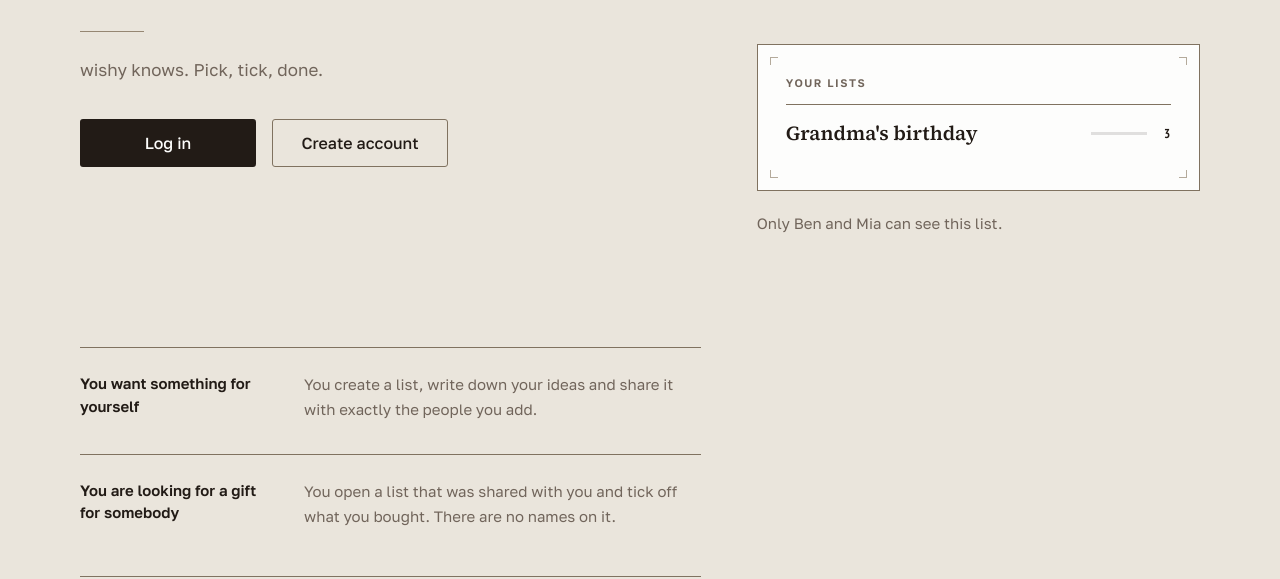
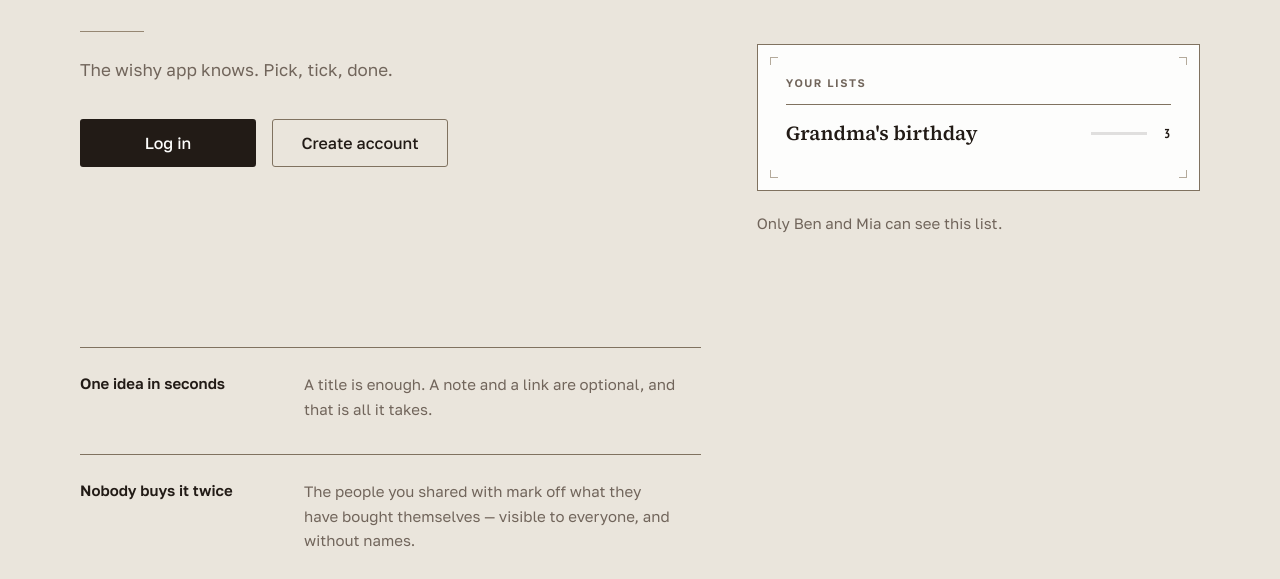
Before and after one commit to jsbase/gifthub, a Next.js app: page /en in a window 1280 px wide. Shown: the part 189-768 px from the top of the page. Built offline with nearby package versions, Linux system fonts and the light colour scheme; no server answers.

Commit message:
Name the app in the standfirst and drop the roles block

```diff
--- a/app/[lang]/page.tsx
+++ b/app/[lang]/page.tsx
@@ -6,7 +6,6 @@ import AuthButtons from '@/components/auth-buttons';
 import Footer from '@/components/footer';
 import FeatureCards from '@/components/feature-cards';
 import LandingPreview from '@/components/landing-preview';
-import LandingRoles from '@/components/landing-roles';
 import { cn } from '@/lib/utils';
 import type { PageProps, Translations } from '@/types';
 
@@ -24,10 +23,10 @@ import type { PageProps, Translations } from '@/types';
  *          one, dropped 6rem so its top edge falls between the claim's first and
  *          second line. Two masses of different widths with different top edges
  *          and different left and right margins.
- *   row 2  the two roles and the three mechanisms run down the wide column and
- *          the narrow one is left as bare board.
+ *   row 2  the three mechanisms run down the wide column and the narrow one is left
+ *          as bare board.
  *
- * The eye therefore travels claim → plate → roles → mechanisms, a diagonal, instead
+ * The eye therefore travels claim → plate → mechanisms, a diagonal, instead
  * of straight down a centred axis. Nothing on the page shares a left edge with
  * anything below it, and that is the point: the previous version was a hero
  * rectangle, a three-up feature row and a second rectangle of exactly the same
@@ -108,8 +107,8 @@ const Home: NextPage<PageProps> = async ({ params }) => {
                 {/*
                   The album's entry rule: a catalogue marks the start of an entry
                   with a short line of ink. It sits between the claim and the
-                  sentence that explains it, so the two read as different registers
-                  of the same voice rather than as a heading and its subtitle.
+                  sentence under it, so the two read as different registers of the
+                  same voice rather than as a heading and its subtitle.
                 */}
                 <span
                   aria-hidden='true'
@@ -124,12 +123,12 @@ const Home: NextPage<PageProps> = async ({ params }) => {
                 />
 
                 {/*
-                  A standfirst, not a subtitle: what the product actually is, in
-                  concrete terms. Deliberately narrower than the claim above it and
-                  narrower than the plate beside it, so the page carries three
-                  measures rather than one - the widest for the thing being said,
-                  the middle for the thing being shown, the narrowest for the
-                  sentence that ties them.
+                  A standfirst, not a subtitle: it answers the claim, rather than
+                  describing the product a second time. Deliberately narrower than
+                  the claim above it and narrower than the plate beside it, so the
+                  page carries three measures rather than one - the widest for the
+                  thing being said, the middle for the thing being shown, the
+                  narrowest for the sentence that ties them.
 
                   `order-4` below `sm` and `order-3` from `sm` up: on a phone the
                   standfirst moves UNDER the two buttons, and on anything with
@@ -143,18 +142,19 @@ const Home: NextPage<PageProps> = async ({ params }) => {
                   and the second button finished below the fold on both 320x568 and
                   360x640, which is where most small Androids are. Those numbers
                   belong to the stand before this one, and the sentence above is
-                  longer than that one was (148 characters of German against 129),
-                  which is exactly why the order may no longer be argued from the
-                  copy: moving the explanation below the action makes the claim, the
-                  rule and the two buttons a block whose height is the claim's own
-                  line count, and the claim is now 58 characters of German where it
-                  was 98. What that buys is that no translator can move the controls
-                  by rewriting the sentence underneath them - the buttons cannot wrap
-                  either, `whitespace-nowrap` and `h-12` see to that in
-                  `components/ui/button.tsx`. How much room the block then clears
-                  the fold by is a MEASUREMENT and is not asserted here; `DESIGN.md`
-                  carries it as pending against the browser pass. Above `sm` the
-                  source order is restored and the page is exactly what it was.
+                  shorter than either of those (50 characters of German against 148
+                  and 129), which is exactly why the order may no longer be argued
+                  from the copy: moving the sentence below the action makes the
+                  claim, the rule and the two buttons a block whose height is the
+                  claim's own line count, and the claim is now 32 characters of
+                  German where it was 98. What that buys is that no translator can
+                  move the controls by rewriting the sentence underneath them - the
+                  buttons cannot wrap either, `whitespace-nowrap` and `h-12` see to
+                  that in `components/ui/button.tsx`. How much room the block then
+                  clears the fold by is a MEASUREMENT and is not asserted here;
+                  `DESIGN.md` carries it as pending against the browser pass. Above
+                  `sm` the source order is restored and the page is exactly what it
+                  was.
                 */}
                 <p
                   className={cn(
@@ -208,21 +208,20 @@ const Home: NextPage<PageProps> = async ({ params }) => {
               {/*
                 Everything below the hero runs down the wide column and the narrow
                 one stays bare board, so the spread is still two masses of different
-                widths rather than a centred stack. The two are 3rem apart, the
-                `mt-12` the index used to carry above its own list, and the gap is
-                `gap-y-*` rather than two `mt-*` values so that dropping or adding
-                a section cannot leave one behind with a margin of its own.
+                widths rather than a centred stack. The distance to the hero is this
+                wrapper's own `mt-16 lg:mt-28`; the `gap-y-12` inside it used to sit
+                between two blocks and now sits between one and nothing, which is the
+                point of having chosen `gap-y-*` over two `mt-*` values - dropping a
+                section leaves no margin behind it.
 
-                Roles, mechanisms: a frame and an index. No heading above either -
-                they are not sections of a kind, and the `yourLists` line the plate
-                carries belongs to the illustration rather than to the document,
-                which is why it is printed as a label and not as a heading. Nothing
-                is lost by leaving the block unheaded either: a reader who navigates
-                by heading reaches the roles and the mechanisms and sees the plate
-                for the evidence it is.
+                One index, no heading above it: it is not a section of a kind, and
+                the `yourLists` line the plate carries belongs to the illustration
+                rather than to the document, which is why it is printed as a label
+                and not as a heading. Nothing is lost by leaving the block unheaded:
+                a reader who navigates by heading reaches the mechanisms and sees the
+                plate for the evidence it is.
               */}
               <div className={cn('flex', 'flex-col', 'gap-y-12')}>
-                <LandingRoles roles={dict.landing.roles} />
                 <FeatureCards features={dict.features} />
               </div>
             </div>
--- a/components/feature-cards.tsx
+++ b/components/feature-cards.tsx
@@ -38,9 +38,9 @@ const FeatureCards: React.FC<Pick<Translations, 'features'>> = ({
     /*
       The index: claim in a fixed narrow column, description beside it, one rule
       of hairline between entries. At 390px the two columns do not fit two German
-      or Russian claims side by side, so the pair stacks until `sm`. The `mt-12`
-      that separated the lead claim from this list left with the lead; the
-      distance to the section above is the caller's to set.
+      or Russian claims side by side, so the pair stacks until `sm`. There is no
+      `mt-12` here: the distance to whatever stands above the index is the
+      caller's to set.
     */
     <div className={cn('flex', 'flex-col', 'gap-y-8')}>
       {ordered.map((key) => {
--- a/components/landing-roles.tsx
+++ /dev/null
@@ -1,41 +0,0 @@
-import React, { memo } from 'react';
-import FeatureCard from '@/components/feature-card';
-import { cn } from '@/lib/utils';
-import type { LandingRolesProps } from '@/types';
-
-/**
- * The two roles, in the order the product names them.
- *
- * A constant rather than `Object.keys`, for the reason `feature-cards.tsx` gives:
- * the order a JSON object happens to be written in is not a translation's to
- * decide. The owner comes first because writing the list down is what the page has
- * been talking about until this point.
- */
-const ROLE_ORDER = ['owner', 'buyer'] as const;
-
-/**
- * Who this page is written for, as two entries of the same index as the mechanisms
- * below.
- *
- * The pair answers "which one am I?" for somebody standing in front of the sign-in
- * buttons who has not registered yet, and it does that by being the anatomy the
- * page already has: a claim in a narrow column, its explanation beside it, a
- * hairline above each. No new shape, and no section heading of its own - a printed
- * head over the block would say these are a section, and they are a frame around
- * the two ways to use the product rather than a third claim about it. Each entry
- * keeps the title `FeatureCard` gives every entry of this kind.
- */
-const LandingRoles: React.FC<LandingRolesProps> = ({ roles }) => (
-  <div data-testid='landingRoles' className={cn('flex', 'flex-col', 'gap-y-8')}>
-    {ROLE_ORDER.map((role) => (
-      <div key={role} className={cn('border-t', 'border-rule', 'pt-6')}>
-        <FeatureCard
-          title={roles[role].title}
-          description={roles[role].description}
-        />
-      </div>
-    ))}
-  </div>
-);
-
-export default memo(LandingRoles);
--- a/lib/translations/de.json
+++ b/lib/translations/de.json
@@ -47,17 +47,7 @@
   },
 
   "landing": {
-    "standfirst": "Die wishy weiß es. Aussuchen, abhaken, fertig.",
-    "roles": {
-      "owner": {
-        "title": "Du hast etwas, das du dir wünschst",
-        "description": "Du legst eine Liste an, trägst die Ideen ein und teilst sie mit genau den Menschen, die du selbst auswählst."
-      },
-      "buyer": {
-        "title": "Du suchst ein Geschenk für jemanden",
-        "description": "Du öffnest eine Liste, die mit dir geteilt wurde und haken ab, was du besorgt hast. Namen stehen nirgends."
-      }
-    }
+    "standfirst": "Die Wishy App weiß es. Aussuchen, abhaken, fertig."
   },
 
   "preview": {
--- a/lib/translations/en.json
+++ b/lib/translations/en.json
@@ -47,17 +47,7 @@
   },
 
   "landing": {
-    "standfirst": "wishy knows. Pick, tick, done.",
-    "roles": {
-      "owner": {
-        "title": "You want something for yourself",
-        "description": "You create a list, write down your ideas and share it with exactly the people you add."
-      },
-      "buyer": {
-        "title": "You are looking for a gift for somebody",
-        "description": "You open a list that was shared with you and tick off what you bought. There are no names on it."
-      }
-    }
+    "standfirst": "The wishy app knows. Pick, tick, done."
   },
 
   "preview": {
--- a/lib/translations/ru.json
+++ b/lib/translations/ru.json
@@ -47,17 +47,7 @@
   },
 
   "landing": {
-    "standfirst": "wishy знает. Выбрать, отметить, готово.",
-    "roles": {
-      "owner": {
-        "title": "Вы хотите что-то для себя",
-        "description": "Вы создаёте список, записываете идеи и делитесь им ровно с теми, кого добавили."
-      },
-      "buyer": {
-        "title": "Вы ищете подарок для кого-то",
-        "description": "Вы открываете список, которым с вами поделились, и отмечаете, что купили. Имён на списке нет."
-      }
-    }
+    "standfirst": "Приложение wishy знает. Выбрать, отметить, готово."
   },
 
   "preview": {
--- a/types.ts
+++ b/types.ts
@@ -168,28 +168,12 @@ export interface Translations {
   features: Features;
   landing: {
     /**
-     * The one sentence under the claim on the landing page: what the product
-     * actually is, in concrete terms, rather than a second adjective about it.
-     * Written to stand at 46ch in the claim column and to survive being four lines
-     * of German or Russian on a 390px phone.
+     * The one sentence under the claim on the landing page: what the reader gets,
+     * said plainly, rather than a second adjective about the product. Written to
+     * hold its own measure at `max-w-[52ch]` and to survive a 390px phone, where
+     * the German and the Russian are the longest of the three.
      */
     standfirst: string;
-    /**
-     * The two roles a person can hold on a list, in `PRODUCT.md`'s vocabulary
-     * rather than invented ones: the one who writes the list down and the one who
-     * buys from it.
-     *
-     * Both are written in the reader's own person and both say who does what,
-     * because the pair is the answer to "which one am I?" for somebody who has not
-     * registered yet - and they are entries of the same index as the three
-     * mechanisms below rather than two cards of their own, because `FeatureCard`
-     * is that index's anatomy and draws no box, shadow or background: a shape here
-     * would have to be a second one.
-     */
-    roles: {
-      owner: { title: string; description: string };
-      buyer: { title: string; description: string };
-    };
   };
   preview: LandingPreviewTranslations;
   errors: ErrorTranslations;
@@ -721,10 +705,6 @@ export interface LandingPreviewProps {
   actionTestId: string;
 }
 
-export interface LandingRolesProps {
-  roles: Translations['landing']['roles'];
-}
-
 export interface AuthResponse {
   success: boolean;
   message?: string;
```
Also changed, not shown: 1 other file (tests, documents, lock files or other folders).
